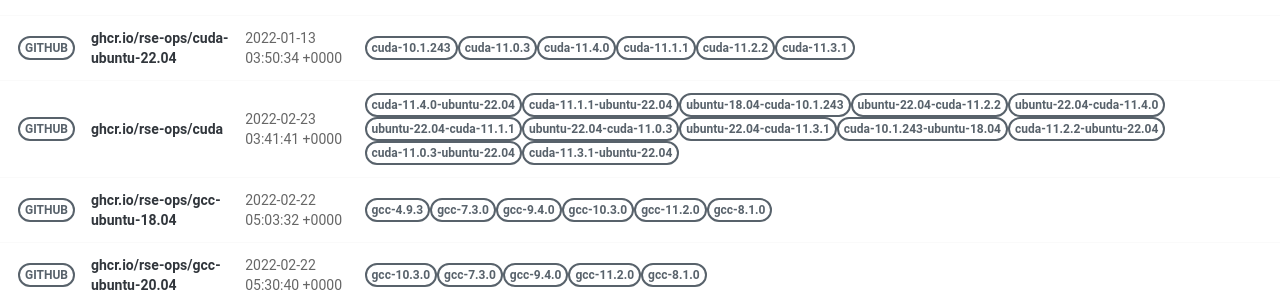
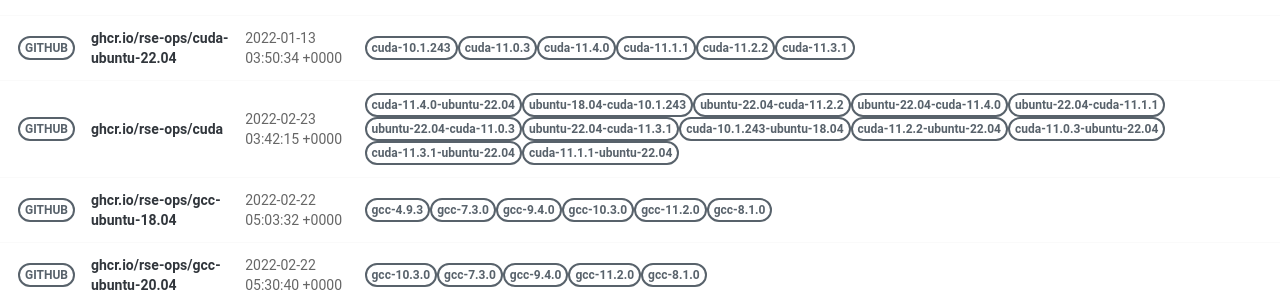
Before and after one commit to rse-ops/docker-images, a Jekyll site: the page built from pages/index.md, in a window 1280 px wide. Shown: the part 414-706 px from the top of the page. Built offline with Jekyll 4.4.1, drawn with Linux system fonts in a browser that asks for light colours; nearby versions of some CDN libraries.

Commit message:
Automated push to update library 2022-02-23

```diff
--- a/_library/ghcr.io-rse-ops-cuda.md
+++ b/_library/ghcr.io-rse-ops-cuda.md
@@ -1,7 +1,7 @@
 ---
 layout: container
 name: ghcr.io/rse-ops/cuda
-updated_at: 2022-02-23 03:41:41.540146
+updated_at: 2022-02-23 03:42:15.632860
 
 
 container_url: https://github.com/orgs/rse-ops/packages/container/package/cuda
```
Also changed, not shown: other parts of _library/ghcr.io-rse-ops-cuda.md (+3 -3 lines).
